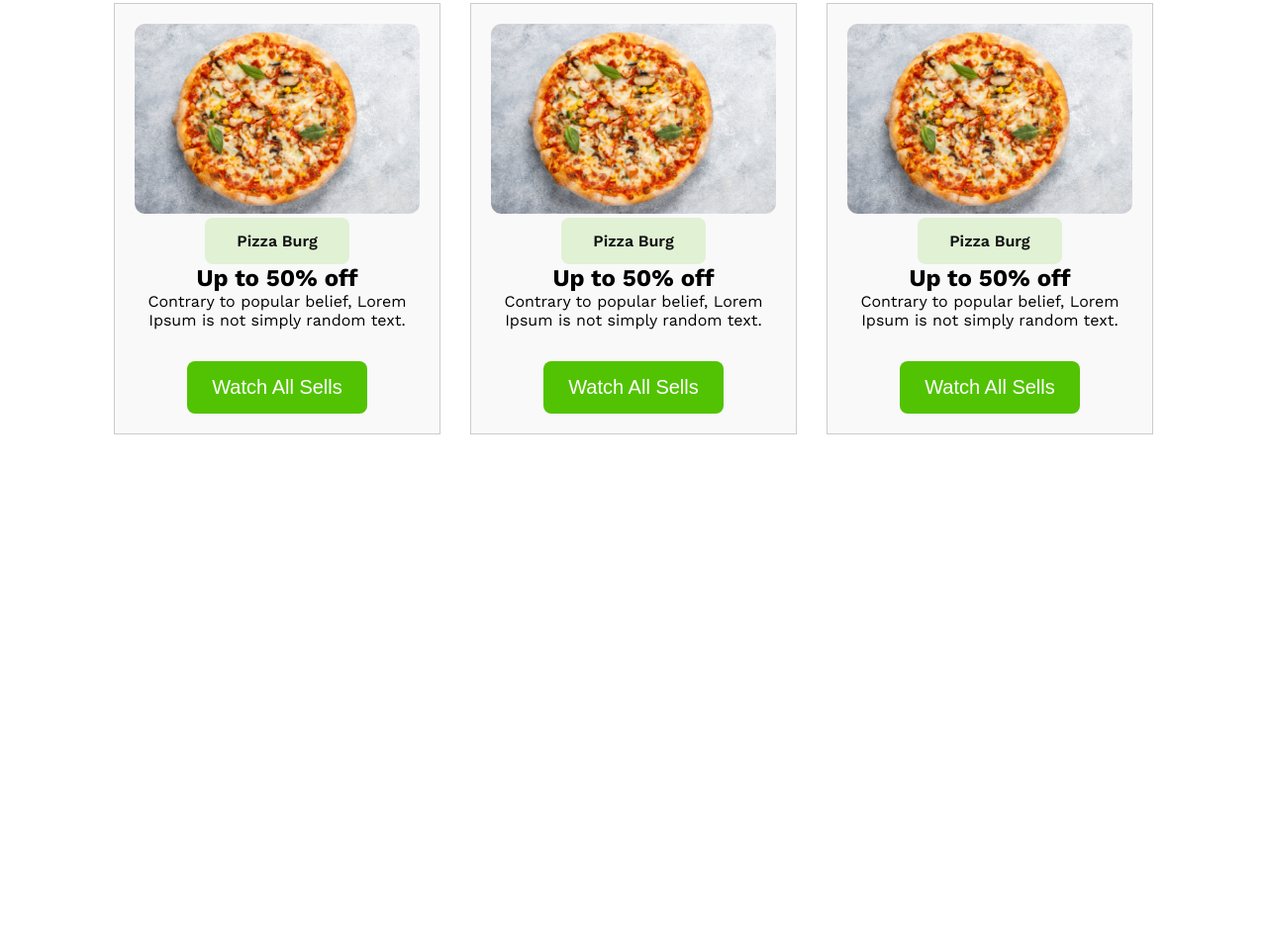
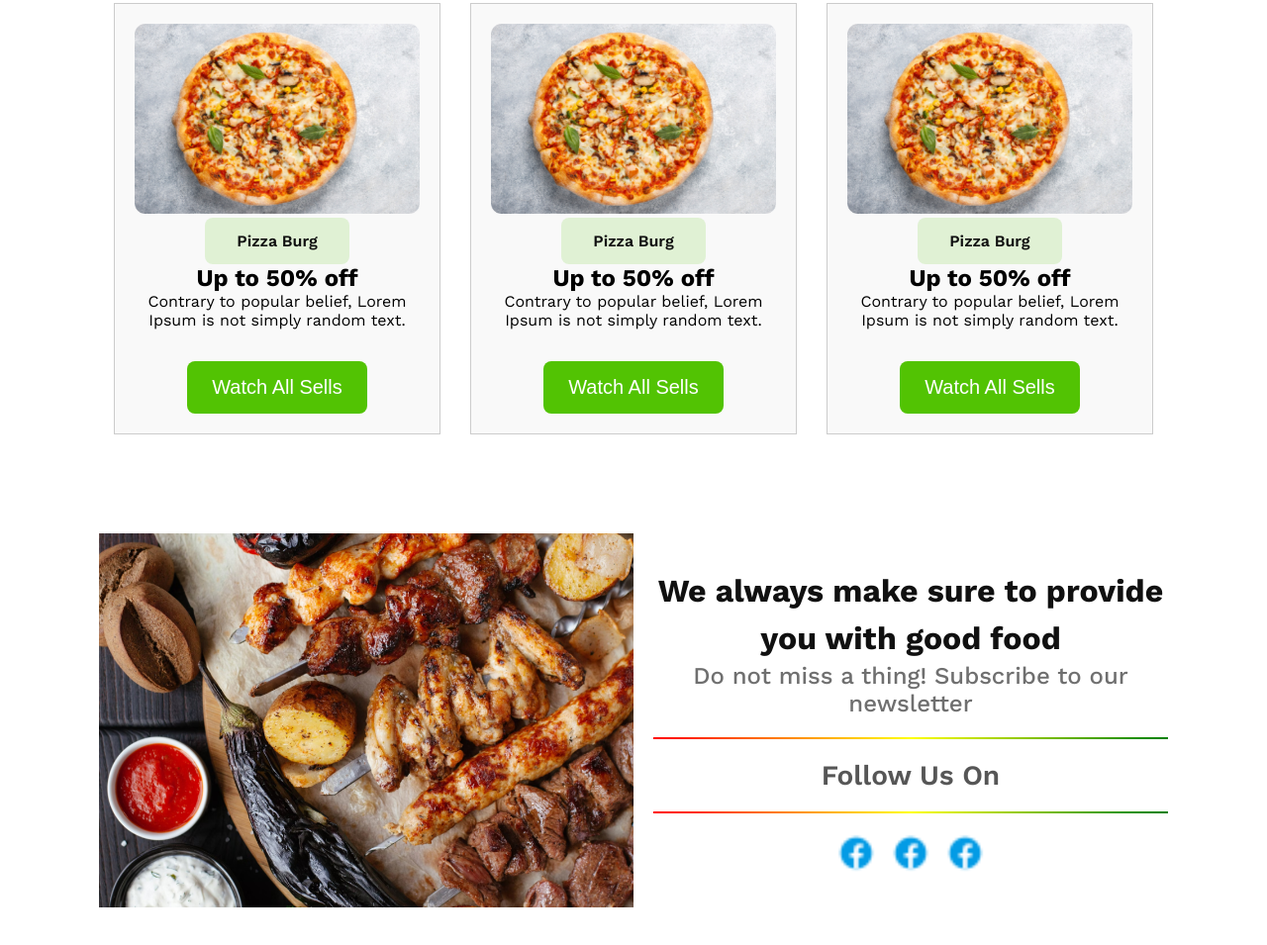
Before and after one commit to AbuBakkarSiddique007/Good-Food-Restaurant, a plain HTML site: page index.html in a window 1280 px wide. Shown: the part 925-1880 px from the top of the page at 99% size. Before the commit the page ends 1464 px from the top, so only its background shows below. Drawn offline with nearby package versions, Linux system fonts and the light colour scheme.

Commit message:
added footer section

```diff
--- a/index.html
+++ b/index.html
@@ -97,6 +97,34 @@
 
     <footer>
 
+        <section id="footer-section">
+            <div class="footer-img">
+                <img src="./assets/foods.png" alt="Delicious Food Image">
+            </div>
+            <div class="footer-text">
+                <h1 class="title">We always make sure to provide you with good food</h1>
+                <p class="subtitle">Do not miss a thing! Subscribe to our newsletter</p>
+
+                <hr>
+                <p class="follow">Follow Us On</p>
+                <hr>
+
+                <ul class="social-icons">
+                    <li>
+                        <img src="assets/facebook.png" alt="Facebook">
+                    </li>
+                    <li>
+                        <img src="assets/facebook.png" alt="Facebook">
+                    </li>
+                    <li>
+                        <img src="assets/facebook.png" alt="Facebook">
+                    </li>
+
+                </ul>
+            </div>
+        </section>
+
+
     </footer>
 
 </body>
--- a/style/style.css
+++ b/style/style.css
@@ -121,17 +121,90 @@ body {
     font-weight: 600;
 }
 
-@media (max-width: 1080px) {
-    .hero-content {
-        padding: 20px;
-    }
 
-    .card-container {
-        flex-direction: row;
-    }
 
-    .card {
-        flex: 1 1 calc(50% - 20px);
-        max-width: calc(50% - 20px);
-    }
+#footer-section {
+    width: 100%;
+    max-width: 1080px;
+    margin: 100px auto;
+    text-align: center;
+    display: flex;
+    flex-direction: row;
+    align-items: center;
+    justify-content: space-between;
+    gap: 20px;
 }
+
+#footer-section .footer-img {
+    max-width: 540px;
+}
+
+#footer-section .footer-img img {
+    width: 100%;
+    height: auto;
+}
+
+#footer-section .footer-text {
+    max-width: 540px;
+    display: flex;
+    flex-direction: column;
+    justify-content: center;
+    align-items: center;
+}
+
+#footer-section .footer-text .title {
+    color: rgb(16, 16, 16);
+    font-family: Work Sans;
+    font-size: 32px;
+    font-weight: 700;
+    line-height: 48px;
+    letter-spacing: 0%;
+    text-align: center;
+}
+
+#footer-section .footer-text .subtitle {
+    color: rgb(16, 16, 16);
+    font-family: Work Sans;
+    font-size: 24px;
+    font-weight: 500;
+    opacity: 0.6;
+    text-align: center;
+}
+
+#footer-section .footer-text .follow {
+    color: rgb(16, 16, 16);
+    font-family: Work Sans;
+    font-size: 28px;
+    font-weight: 600;
+    opacity: 0.7;
+    text-align: center;
+}
+
+#footer-section .social-icons {
+    display: flex;
+    justify-content: center;
+    gap: 15px;
+}
+
+#footer-section .social-icons li {
+    list-style: none;
+}
+
+#footer-section .social-icons li img {
+    width: 40px;
+    height: 40px;
+    cursor: pointer;
+    transition: transform 0.3s;
+}
+
+#footer-section .social-icons li img:hover {
+    transform: scale(1.1);
+}
+
+hr {
+    border: none;
+    height: 2px;
+    background: linear-gradient(90deg, red, yellow, green);
+    margin: 20px 0;
+    width: 100%;
+}
```
Also changed, not shown: assets/facebook.png (added).
